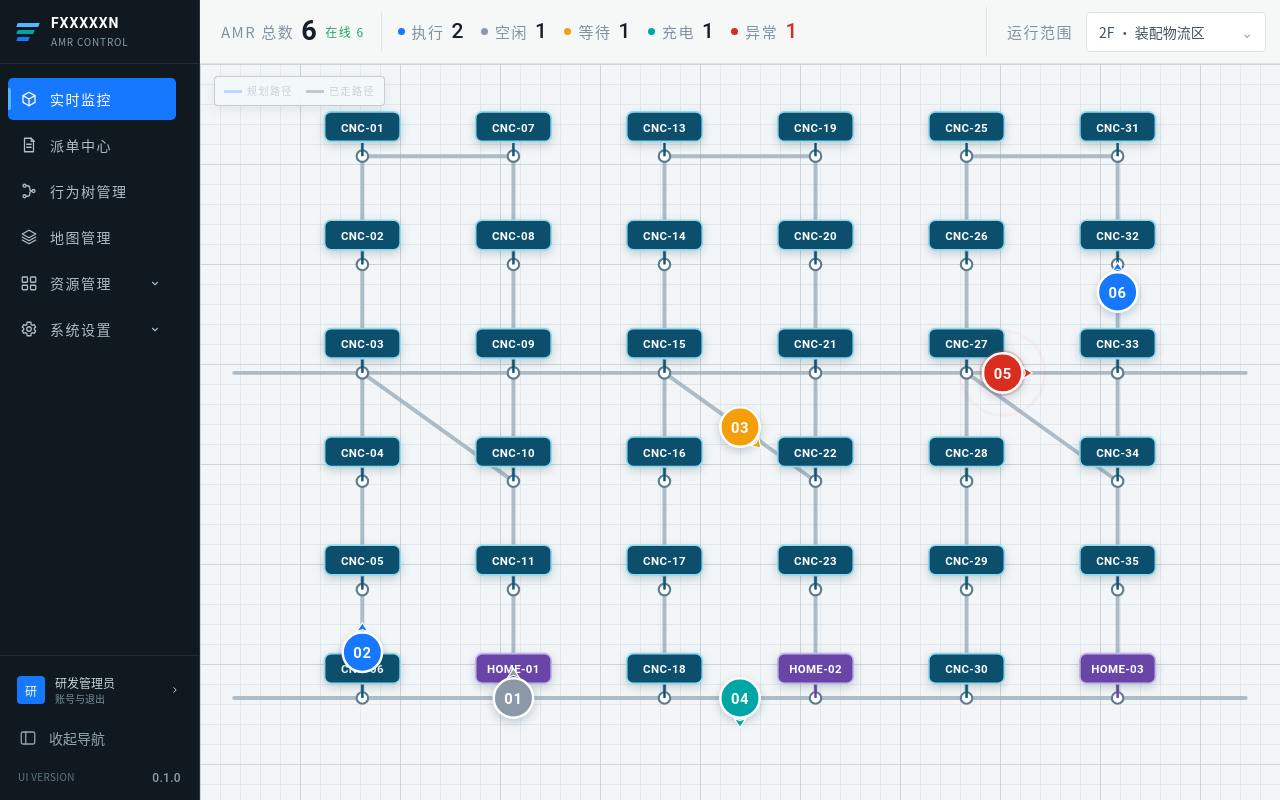
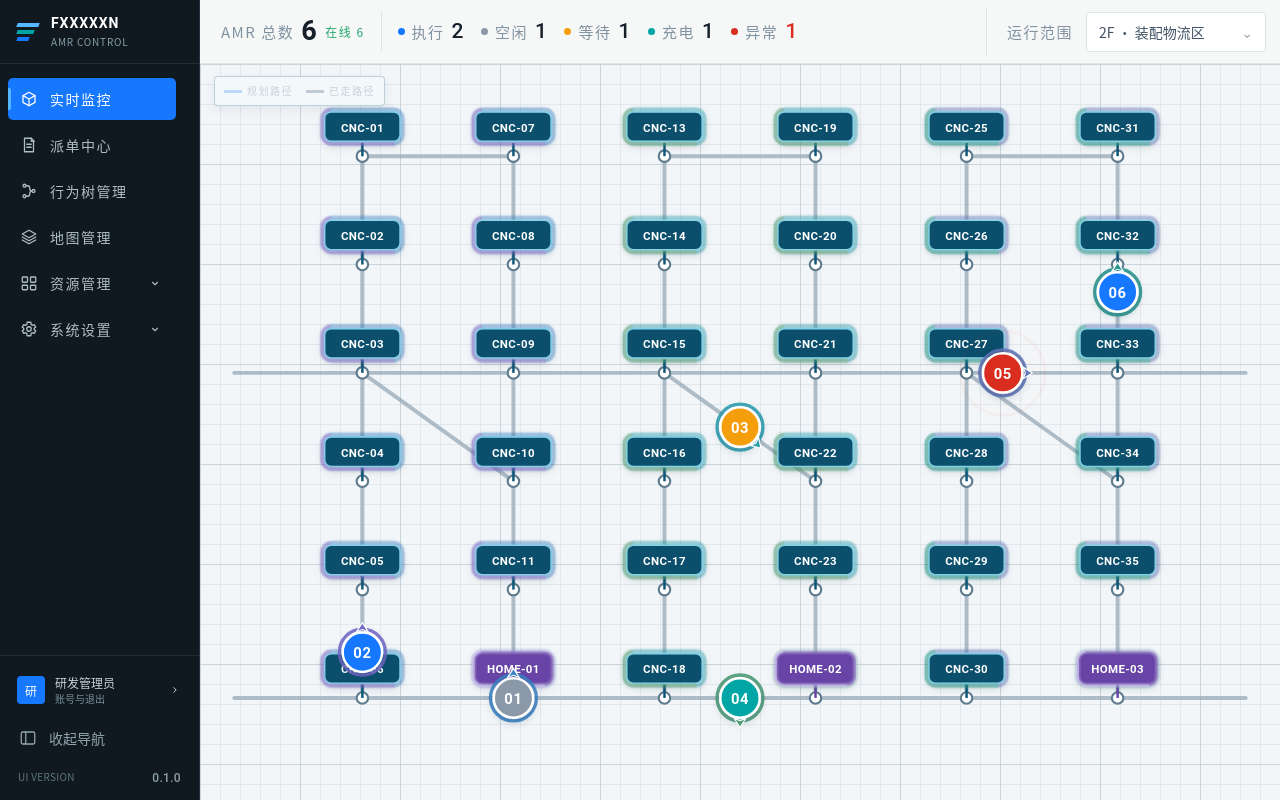
Before and after one commit to zhanzhikai611-del/AMR_V2, a Vue app: page / in a window 1280 px wide. Built offline with nearby package versions, Linux system fonts and the light colour scheme.

Commit message:
feat: visualize proportional AMR service colors

```diff
--- a/src/features/digital-twin/DigitalTwinMap.vue
+++ b/src/features/digital-twin/DigitalTwinMap.vue
@@ -15,6 +15,14 @@ const props = defineProps<{
 
 const emit = defineEmits<{ selectAmr: [id: string] }>()
 const defaultMapScale = 1.16
+const amrServiceColors: Record<string, string> = {
+  'AMR-01': '#3b82c4',
+  'AMR-02': '#7567c8',
+  'AMR-03': '#2a9dad',
+  'AMR-04': '#4b9b73',
+  'AMR-05': '#5e75b9',
+  'AMR-06': '#26958a',
+}
 const pan = ref({ x: 0, y: 0 })
 const dragging = ref(false)
 let dragOrigin = { x: 0, y: 0 }
@@ -27,6 +35,14 @@ const visibleRouteTasks = computed(() => props.selectedTaskId
   : [])
 const selectedServiceResources = computed(() => new Set([...(selectedAmr.value?.serviceDevices ?? []), ...(selectedAmr.value?.serviceStations ?? [])]))
 const visibleResources = computed(() => props.resources.filter((resource) => resource.type === 'machine' || resource.type === 'home'))
+
+function serviceAmrsForResource(resourceId: string) {
+  return props.amrs.filter((amr) => amr.serviceDevices.includes(resourceId) || amr.serviceStations.includes(resourceId))
+}
+
+function serviceColor(amrId: string) {
+  return amrServiceColors[amrId] ?? '#607486'
+}
 
 const mapTransform = computed(() => {
   let inspectorShift = 0
@@ -98,15 +114,34 @@ function endPan(event: PointerEvent) {
 
         <g class="logic-resource-layer">
           <g v-for="resource in visibleResources" :key="resource.id" :class="['logic-resource', `resource-${resource.type}`, resource.state, { 'service-highlight': selectedServiceResources.has(resource.id), muted: selectedAmrId && !selectedServiceResources.has(resource.id) }]" :transform="`translate(${resource.position.x} ${resource.position.y})`">
-            <path d="M0 0V-8"/><rect x="-23" y="-27" width="46" height="18" rx="4"/><text y="-15">{{ resource.label }}</text>
+            <path d="M0 0V-8"/><rect x="-23" y="-27" width="46" height="18" rx="4"/>
+            <rect
+              v-for="(serviceAmr, index) in serviceAmrsForResource(resource.id)"
+              :key="`${resource.id}-${serviceAmr.id}`"
+              class="resource-service-segment"
+              x="-24.5"
+              y="-28.5"
+              width="49"
+              height="21"
+              rx="5.5"
+              pathLength="1"
+              :style="{
+                '--service-color': serviceColor(serviceAmr.id),
+                strokeDasharray: `${1 / serviceAmrsForResource(resource.id).length} ${1 - 1 / serviceAmrsForResource(resource.id).length}`,
+                strokeDashoffset: `${-index / serviceAmrsForResource(resource.id).length}`,
+                animationDelay: `${index * -1.8}s`,
+              }"
+            />
+            <text y="-15">{{ resource.label }}</text>
           </g>
         </g>
 
         <g class="amr-layer">
-          <g v-for="amr in amrs" :key="amr.id" :transform="`translate(${amr.position.x} ${amr.position.y})`" :class="['map-amr', amr.tone, { selected: selectedAmrId === amr.id, muted: selectedAmrId && selectedAmrId !== amr.id }]" role="button" tabindex="0" :aria-label="`${amr.id}，${amr.status}`" @click="emit('selectAmr', amr.id)" @keydown.enter="emit('selectAmr', amr.id)">
+          <g v-for="amr in amrs" :key="amr.id" :transform="`translate(${amr.position.x} ${amr.position.y})`" :style="{ '--service-color': serviceColor(amr.id) }" :class="['map-amr', amr.tone, { selected: selectedAmrId === amr.id, muted: selectedAmrId && selectedAmrId !== amr.id }]" role="button" tabindex="0" :aria-label="`${amr.id}，${amr.status}`" @click="emit('selectAmr', amr.id)" @keydown.enter="emit('selectAmr', amr.id)">
             <rect class="amr-hit-target" x="-22" y="-20" width="44" height="40" rx="10"/>
             <circle v-if="amr.tone === 'fault'" class="fault-pulse fault-pulse-one" r="18"/><circle v-if="amr.tone === 'fault'" class="fault-pulse fault-pulse-two" r="18"/>
-            <circle class="selection-ring" r="15"/>
+            <circle class="selection-ring" r="17"/>
+            <circle class="amr-service-ring" r="14"/>
             <circle class="amr-body" r="12"/>
             <g class="amr-direction" :transform="`rotate(${amr.heading})`"><path d="M0-18L3.5-12.5L0-13.8L-3.5-12.5Z"/></g>
             <text class="amr-id" x="0" y="3.5">{{ amr.id.slice(-2) }}</text>
```
Also changed, not shown: src/styles/main.css.
